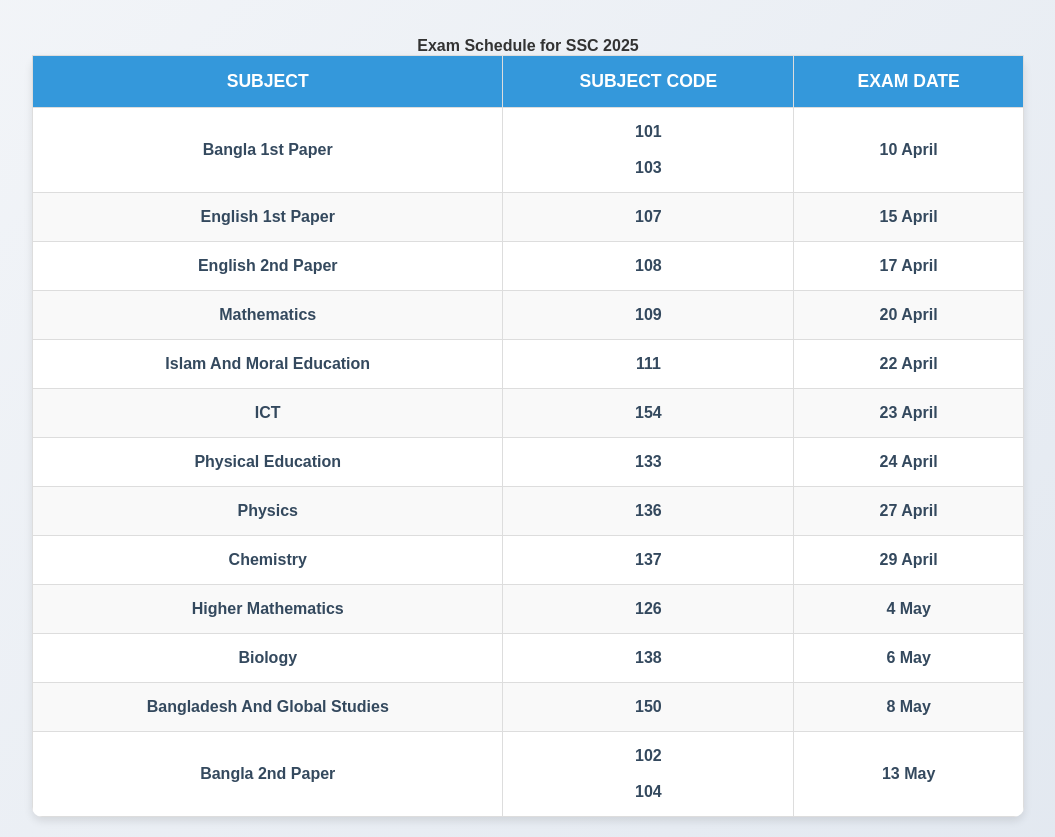
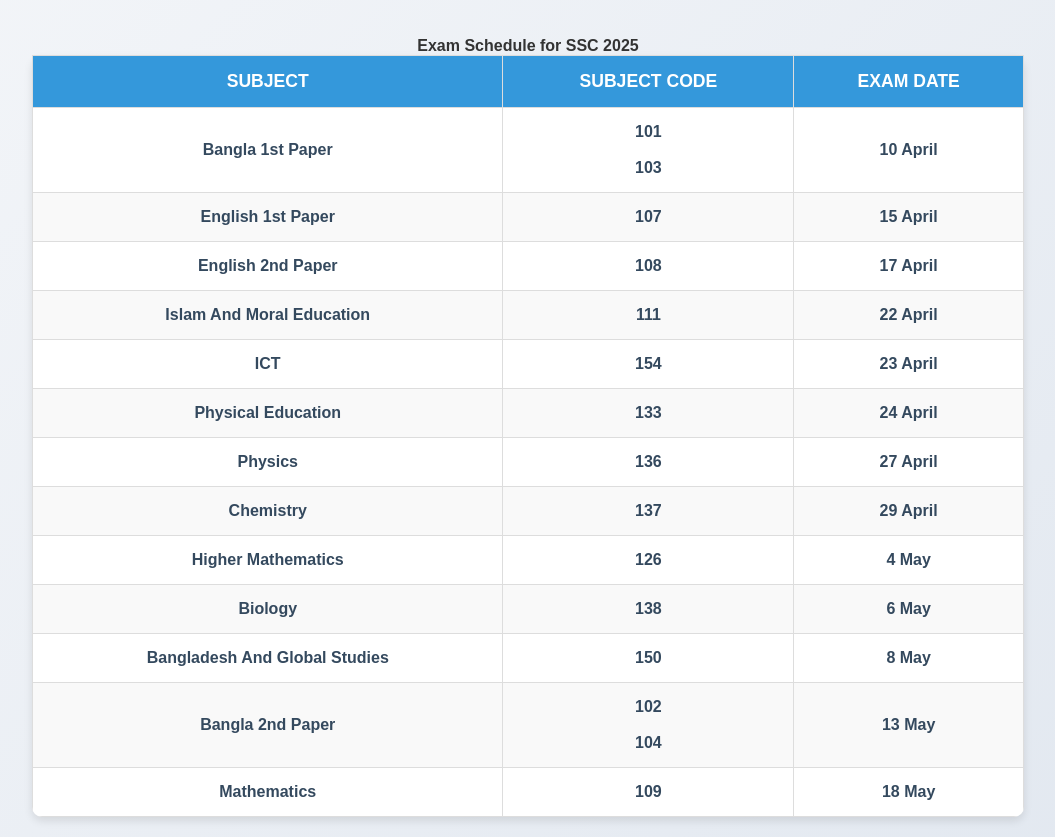
Before and after one commit to rafin-edu/routine, a plain HTML site: page routine.html in a window 1280 px wide. Shown: the part 168-1005 px from the top of the page, without its empty margins (112-1167 px from the left). Drawn offline with Linux system fonts and the light colour scheme.

Commit message:
Update routine.html

```diff
--- a/routine.html
+++ b/routine.html
@@ -160,11 +160,7 @@
             <td>108</td>
             <td>17 April</td>
           </tr>
-          <tr>
-            <td><b>Mathematics</b></td>
-            <td>109</td>
-            <td>20 April</td>
-          </tr>
+
           <tr>
             <td><b>Islam And Moral Education</b></td>
             <td>111</td>
@@ -210,6 +206,11 @@
             <td>102 <br><br>104</td>
             <td>13 May</td>
           </tr>
+          <tr>
+            <td><b>Mathematics</b></td>
+            <td>109</td>
+            <td>18 May</td>
+          </tr>
         </tbody>
       </table>
     </div>
```
